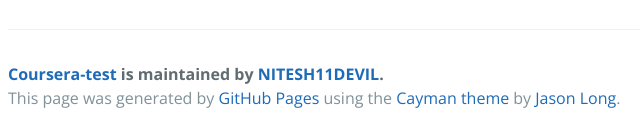
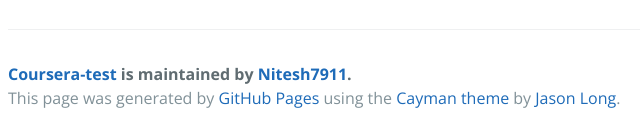
Before and after one commit to Nitesh7911/coursera-test, a plain HTML site: page index.html in a window 1280 px wide. Shown: the part 1264-1403 px from the top of the page, 216-856 px from the left. Drawn offline with nearby package versions, Linux system fonts and the light colour scheme.

Commit message:
Updated the username

```diff
--- a/index.html
+++ b/index.html
@@ -45,7 +45,7 @@
 <p>Having trouble with Pages? Check out our <a href="https://help.github.com/pages">documentation</a> or <a href="https://github.com/contact">contact support</a> and we’ll help you sort it out.</p>
 
       <footer class="site-footer">
-        <span class="site-footer-owner"><a href="https://github.com/NITESH11DEVIL/coursera-test">Coursera-test</a> is maintained by <a href="https://github.com/NITESH11DEVIL">NITESH11DEVIL</a>.</span>
+        <span class="site-footer-owner"><a href="https://github.com/NITESH11DEVIL/coursera-test">Coursera-test</a> is maintained by <a href="https://github.com/Nitesh7911">Nitesh7911</a>.</span>
 
         <span class="site-footer-credits">This page was generated by <a href="https://pages.github.com">GitHub Pages</a> using the <a href="https://github.com/jasonlong/cayman-theme">Cayman theme</a> by <a href="https://twitter.com/jasonlong">Jason Long</a>.</span>
       </footer>
```
